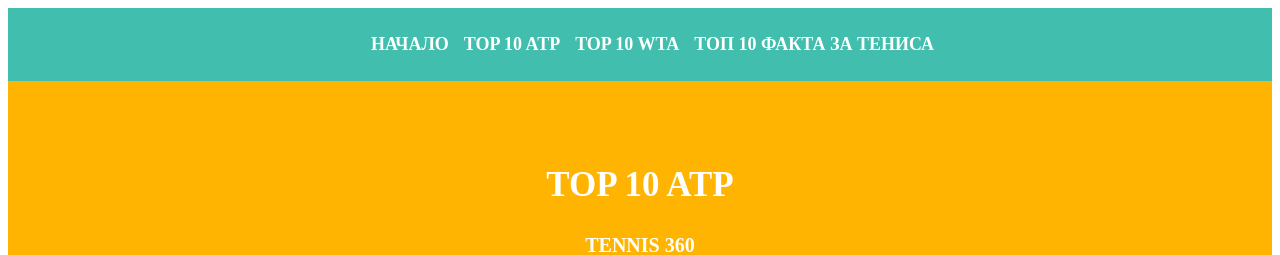
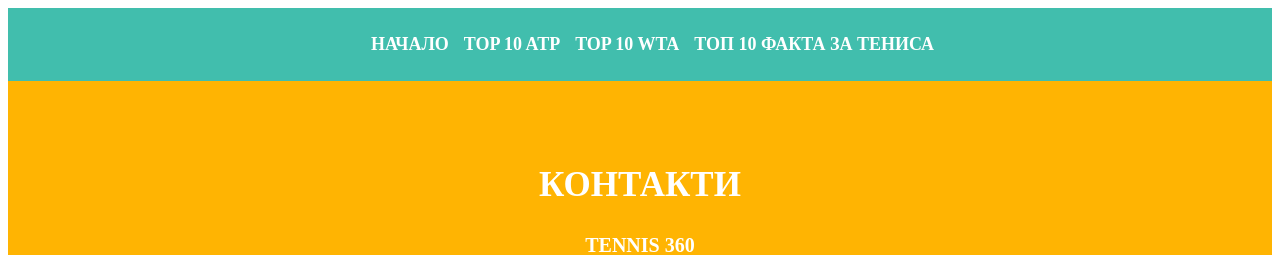
Before and after one commit to nikolova1303/tennis360, a plain HTML site: page kontakti.html in a window 1280 px wide. Shown: the top 255 px of the page. Drawn offline with Linux system fonts and the light colour scheme.

Commit message:
Update kontakti.html

```diff
--- a/kontakti.html
+++ b/kontakti.html
@@ -16,7 +16,7 @@
         </ul>
     </nav>
     <section class="information" id="information" onclick="changeColor()">
-        <h1>TOP 10 ATP</h1>
+        <h1>КОНТАКТИ</h1>
         <p>TENNIS 360</p>
     </section>
     <section class="siner">
```
